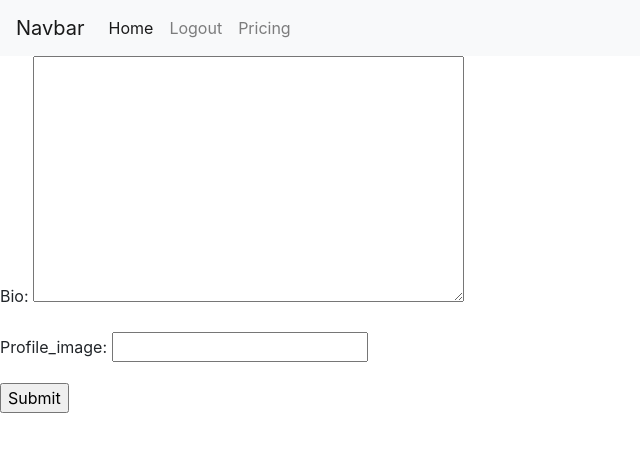
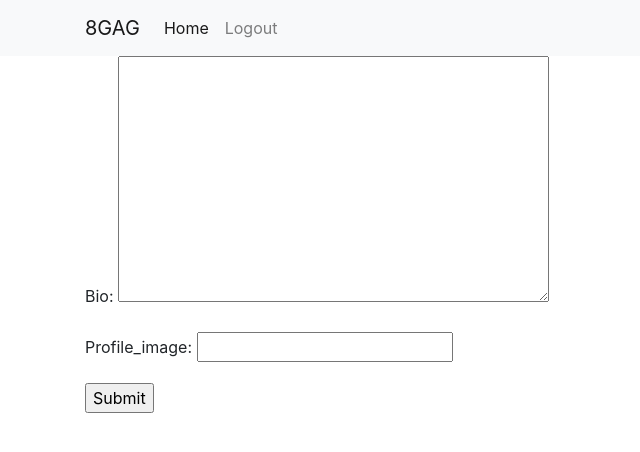
Before and after one commit to TimSchulz1991/msp4-django-8gag, a Django app: page /edit_profile/1/ in a window 1280 px wide. Shown: the top 452 px of the page, without its empty margins (0-640 px from the left). Run offline with Django 3.2, Linux system fonts and the light colour scheme; the visitor is signed in with stand-in values (Sample User, id 1); data comes from the database, SQL or seed files in the repository; some libraries are stand-ins or nearby versions.

Commit message:
Cleanup of Navbar in base html file

```diff
--- a/templates/base.html
+++ b/templates/base.html
@@ -7,43 +7,48 @@
     <meta name="viewport" content="width=device-width, initial-scale=1.0">
     <link rel="stylesheet" href="https://cdn.jsdelivr.net/npm/bootstrap@4.6.1/dist/css/bootstrap.min.css"
         integrity="sha384-zCbKRCUGaJDkqS1kPbPd7TveP5iyJE0EjAuZQTgFLD2ylzuqKfdKlfG/eSrtxUkn" crossorigin="anonymous">
-    <link rel="stylesheet" href="https://cdnjs.cloudflare.com/ajax/libs/font-awesome/6.1.1/css/all.min.css" integrity="sha512-KfkfwYDsLkIlwQp6LFnl8zNdLGxu9YAA1QvwINks4PhcElQSvqcyVLLD9aMhXd13uQjoXtEKNosOWaZqXgel0g==" crossorigin="anonymous" referrerpolicy="no-referrer" />
+    <link rel="stylesheet" href="https://cdnjs.cloudflare.com/ajax/libs/font-awesome/6.1.1/css/all.min.css"
+        integrity="sha512-KfkfwYDsLkIlwQp6LFnl8zNdLGxu9YAA1QvwINks4PhcElQSvqcyVLLD9aMhXd13uQjoXtEKNosOWaZqXgel0g=="
+        crossorigin="anonymous" referrerpolicy="no-referrer" />
     <title>Welcome to 8GAG</title>
 </head>
 
 <body>
-    <header>
+    <header class="site-header">
         <nav class="navbar navbar-expand-lg navbar-light bg-light">
-            <a class="navbar-brand" href="#">Navbar</a>
+            <div class="container">
+                <a class="navbar-brand" href="{% url 'home' %}">8GAG</a>
                 <button class="navbar-toggler" type="button" data-toggle="collapse" data-target="#navbarNavAltMarkup"
                     aria-controls="navbarNavAltMarkup" aria-expanded="false" aria-label="Toggle navigation">
                     <span class="navbar-toggler-icon"></span>
                 </button>
                 <div class="collapse navbar-collapse" id="navbarNavAltMarkup">
                     <div class="navbar-nav">
-                    <a class="nav-link active" href="#">Home <span class="sr-only">(current)</span></a>
+                        <a class="nav-link active" href="{% url 'home' %}">Home <span class="sr-only">(current)</span></a>
                         {% if request.user.is_authenticated %}
                         <a class="nav-link" href="{% url 'logout' %}">Logout</a>
                         {% else %}
                         <a class="nav-link" href="{% url 'login' %}">Login</a>
                         {% endif %}
-                    <a class="nav-link" href="#">Pricing</a>
+                    </div>
                 </div>
             </div>
         </nav>
     </header>
-
+    <main role="main" class="container">
+        <div class="row">
+            <div class="col-md-8">
                 {% if messages %}
-    <ul class="messages">
                 {% for message in messages %}
-        <li>{{ message }}</li>
+                <div class="alert alert-{{ message.tags }}">
+                    {{ message }}
+                </div>
                 {% endfor %}
-    </ul>
                 {% endif %}
-
-    {% block content %}
-
-    {% endblock %}
+                {% block content %}{% endblock %}
+            </div>
+        </div>
+    </main>
 
 
 
```
Lines whose indentation alone changed are shown as unchanged.
